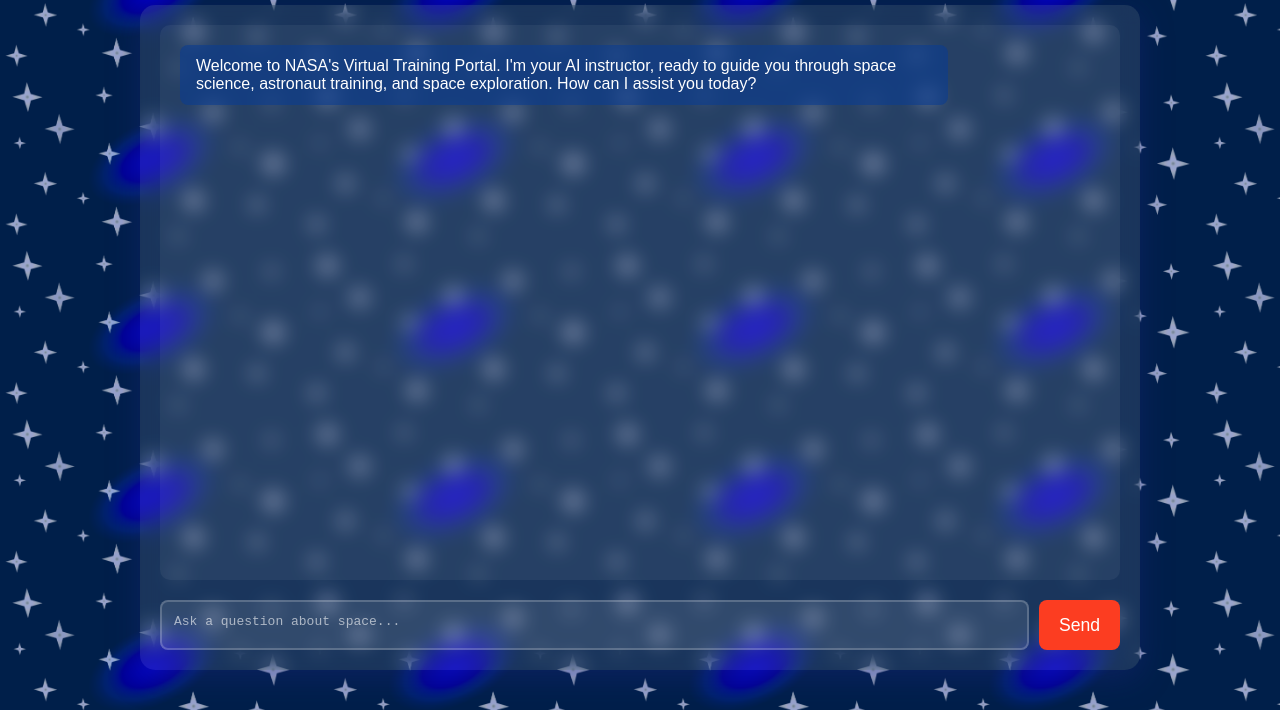
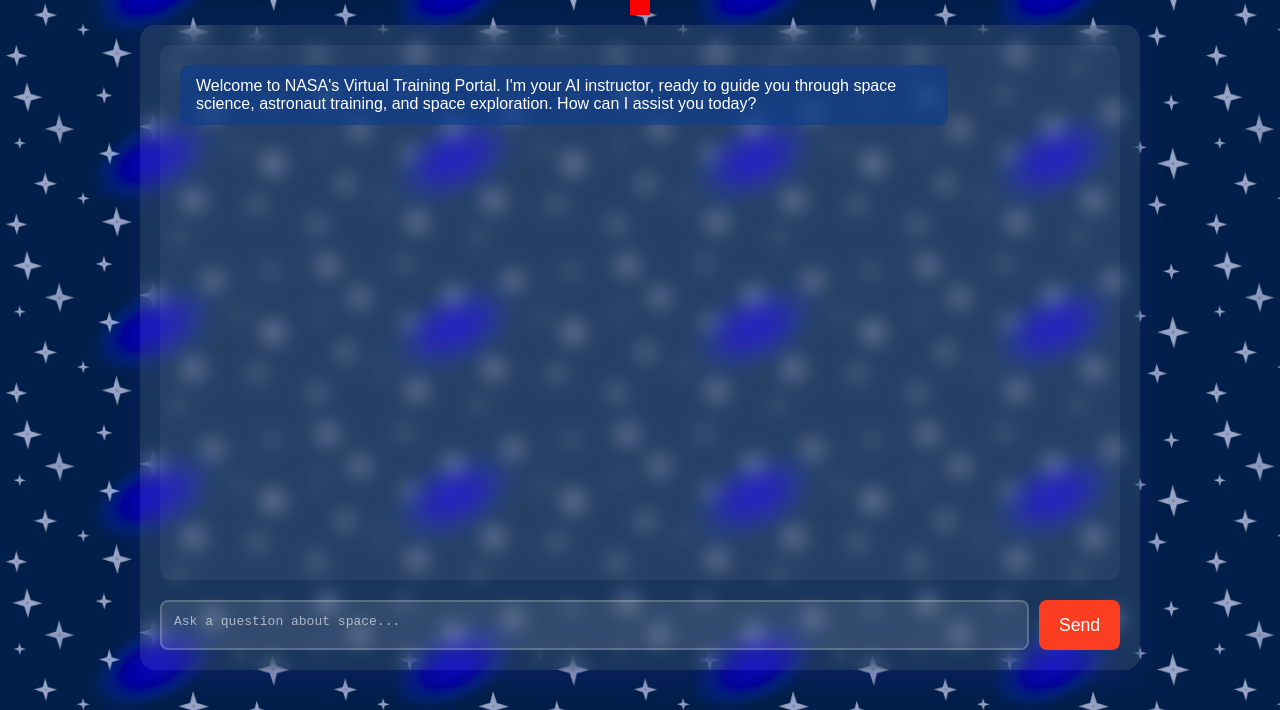
Before and after one commit to Barthmalemew/SpaceDuck, a website: page webapp/public/index.html in a window 1280 px wide. Shown: the part 90-800 px from the top of the page. Drawn offline with Linux system fonts and the light colour scheme; files whose address does not match are found by name.

Commit message:
changes some things around and started the spinning brigade

```diff
--- a/webapp/public/index.html
+++ b/webapp/public/index.html
@@ -12,6 +12,7 @@
 </head>
 <body>
     <h1>NASA Space Duck</h1>
+    <div class="block" id="rotate2D"></div>
     <div class="nasa-logo"></div>
     <div class="chat-container">
         <div class="chat-messages" id="chatMessages">
--- a/webapp/public/styles.css
+++ b/webapp/public/styles.css
@@ -135,3 +135,13 @@ button {
 button:hover {
     background-color: #ff4d2e;
 }
+div.block
+{
+  height: 20px;
+  width: 20px;
+  background-color: red;
+}
+#rotate2D
+{
+  transform:rotate(0deg);
+}
```
Also changed, not shown: webapp/public/images/etoiles.png (renamed from webapp/images/etoiles.png).
